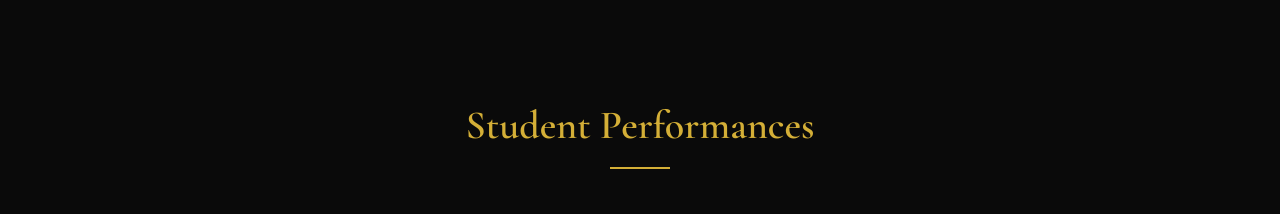
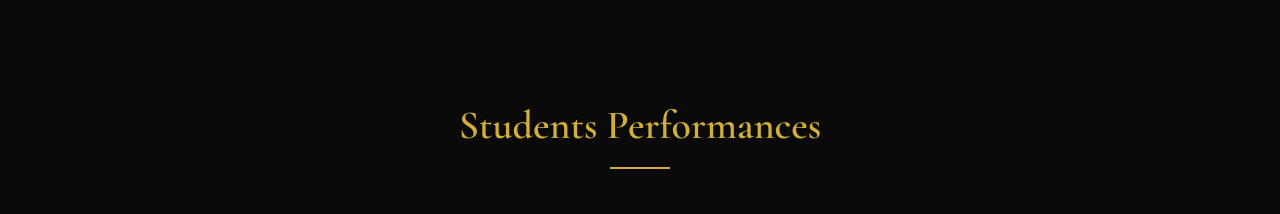
Before and after one commit to saminsamuel/portfolio, a plain HTML site: page index.html in a window 1280 px wide. Shown: the part 857-1071 px from the top of the page. Drawn offline with nearby package versions, Linux system fonts and the light colour scheme.

Commit message:
Update index.html

```diff
--- a/index.html
+++ b/index.html
@@ -92,7 +92,7 @@
 
         <section id="students" class="section-padding">
             <div class="container">
-                <h2 class="section-title">Student Performances</h2>
+                <h2 class="section-title">Students Performances</h2>
                 <div class="video-grid">
                     <!-- Video 1 -->
                     <div class="video-card">
```
